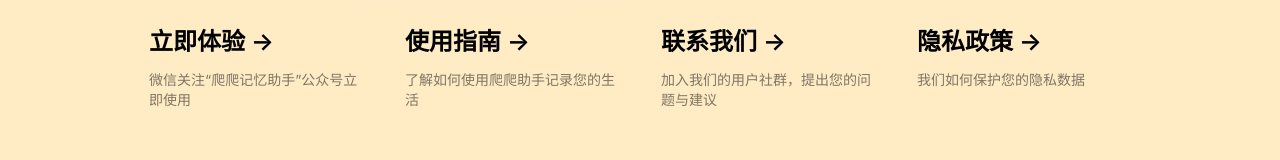
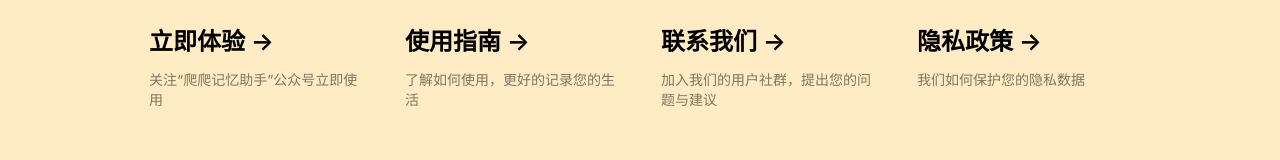
Before and after one commit to Papafeiji/papafeiji-officialwebsite, a Next.js app: page / in a window 1280 px wide. Shown: the part 577-737 px from the top of the page. Built offline with nearby package versions, Linux system fonts and the light colour scheme.

Commit message:
官网定稿

```diff
--- a/app/page.tsx
+++ b/app/page.tsx
@@ -80,7 +80,7 @@ export default function Home() {
               </span>
             </h2>
             <p className={`m-0 max-w-[30ch] text-sm opacity-50`}>
-              微信关注“爬爬记忆助手”公众号立即使用
+              关注“爬爬记忆助手”公众号立即使用
             </p>
           </a>
           <a
@@ -96,7 +96,7 @@ export default function Home() {
               </span>
             </h2>
             <p className={`m-0 max-w-[30ch] text-sm opacity-50`}>
-              了解如何使用爬爬助手记录您的生活
+              了解如何使用，更好的记录您的生活
             </p>
           </a>
           <a
```
